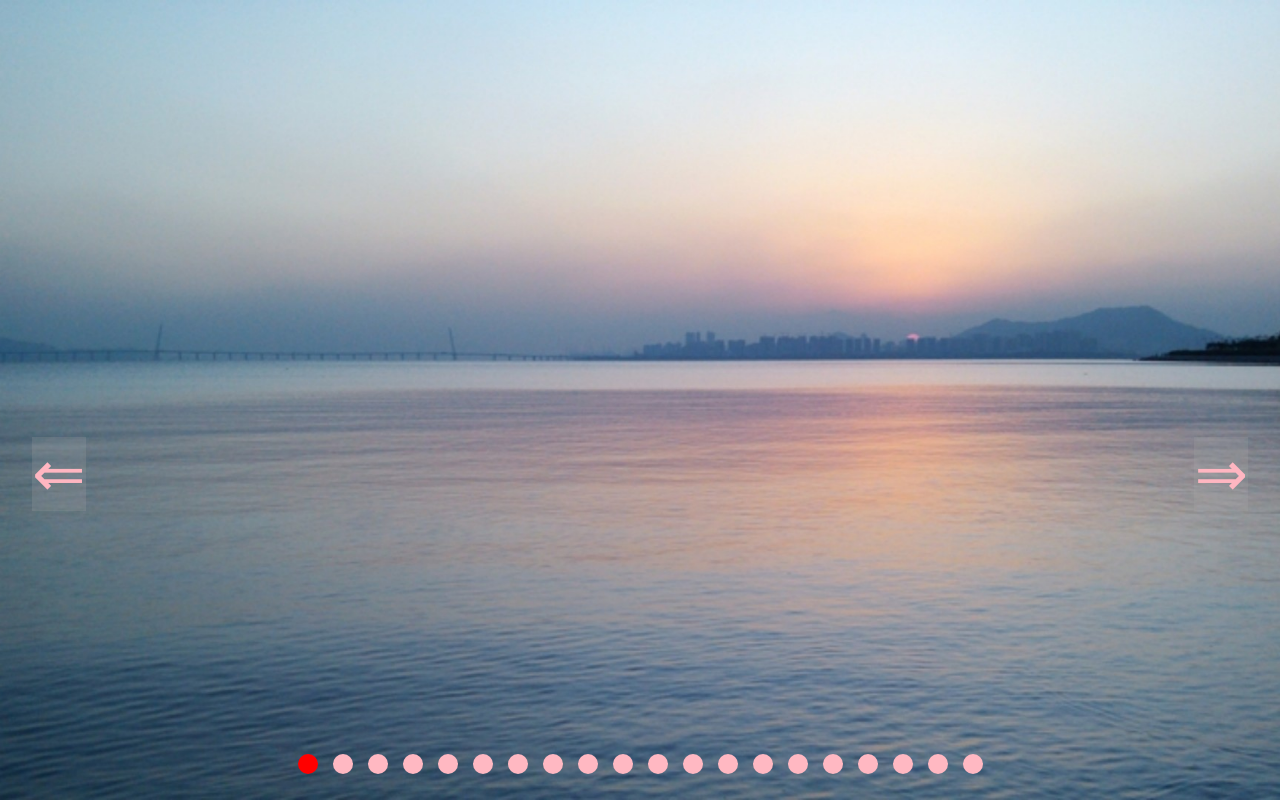
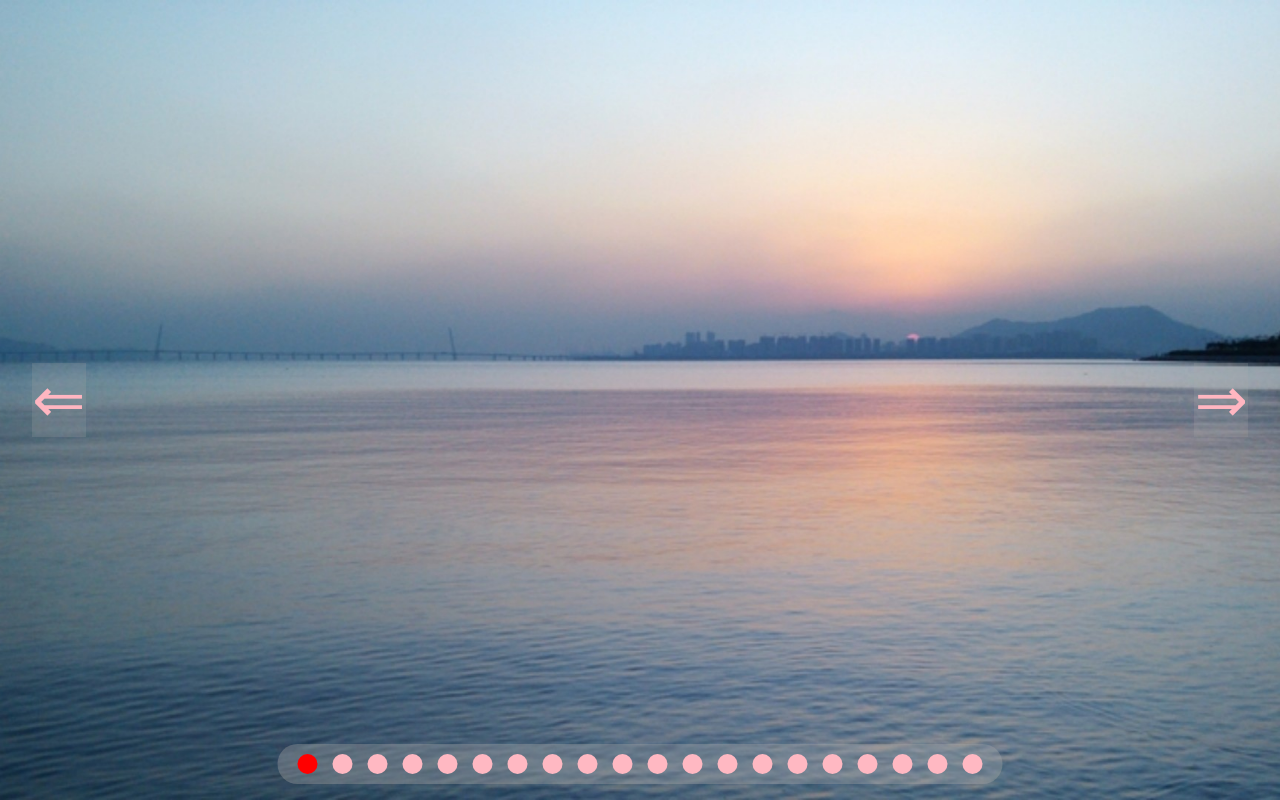
Before and after one commit to basushaunak/image-carousel-TOP, a website built with webpack: page src/template.html in a window 1280 px wide. Both pictures are taken after a click on the button 307 px from the left and 764 px from the top of the page. Built offline with nearby package versions, Linux system fonts and the light colour scheme.

Commit message:
Completed

```diff
--- a/src/css/styles.css
+++ b/src/css/styles.css
@@ -14,6 +14,7 @@
     position: absolute;
     inset: 0;
     opacity:0;
+    transition: 300ms opacity ease-out;
 }
 
 .slide > img{
@@ -38,7 +39,7 @@
     position: absolute;
     background: transparent;
     top: 50%;
-    transform: translateY(50%);
+    transform: translateY(-50%);
     border: none;
     z-index: 2;
     cursor: pointer;
@@ -60,9 +61,14 @@
     display: flex;
     justify-content: center;
     align-items: center;
-    width: 100vw;
+    width: fit-content;
+    left: 50%;
+    transform: translateX(-50%);
     gap:15px;
     z-index: 2;
+    background-color: rgba(169, 169, 169,0.35);
+    padding-inline: 20px;
+    border-radius: 25px;
 }
 
 .carousel-nav--button{
--- a/src/script/runcarousel.js
+++ b/src/script/runcarousel.js
@@ -3,6 +3,8 @@ function runCarousel(){
     const carouselNav = document.querySelector(".carousel-nav");
     const carouselButtonPrev = document.querySelector(".carousel-button--prev");
     const carouselButtonNext = document.querySelector(".carousel-button--next");
+    const slidesContainer = document.querySelector(".slides-container");
+    let isHoveringSlide;
 
     let activeSlide = 0;
     let targetSlide = -1;
@@ -18,19 +20,48 @@ function runCarousel(){
     slideList[activeSlide].classList.add("slide-active");
 
     carouselButtonPrev.addEventListener("click",()=>{
+        previousSlide();
+    })
+    carouselButtonNext.addEventListener("click",()=>{
+        nextSlide();
+    })
+
+    carouselNav.addEventListener("click",(e)=>{
+        let clickedButton = e.target.closest("button");
+        for(let i = 0; i< carouselNavButtons.length;i++){
+            if(carouselNavButtons[i] === clickedButton){
+                targetSlide = i;
+                break;
+            }
+        }
+        updateCarousel();
+    })
+
+    slidesContainer.addEventListener("mouseleave",()=>{
+        console.log("Mouse left slide");
+        isHoveringSlide = false;
+    })
+
+    slidesContainer.addEventListener("mouseenter",()=>{
+        console.log("Mouse entered slide");
+        isHoveringSlide = true;
+    })
+
+    function nextSlide(){
+        targetSlide = activeSlide + 1;
+        if(targetSlide >= slideList.length){
+            targetSlide = 0;
+        }
+        updateCarousel();
+    }
+
+    function previousSlide(){
         targetSlide = activeSlide - 1;
         if(targetSlide < 0){
             targetSlide = slideList.length-1;
         }
         updateCarousel();
-    })
-    carouselButtonNext.addEventListener("click",()=>{
-        targetSlide = activeSlide + 1;
-        if(targetSlide >= slideList.length){
-            targetSlide = 0;
-        }
-        updateCarousel();
-    })
+    }
 
     function updateCarousel(){
         carouselNavButtons[activeSlide].classList.remove("slide-active");
@@ -40,5 +71,14 @@ function runCarousel(){
         activeSlide = targetSlide;
         targetSlide = -1;
     }
+
+    function autoLoopSlides(){
+        if(isHoveringSlide){
+            return;
+        }
+        nextSlide();
+    }
+
+    setInterval(autoLoopSlides,5000);
 }
 runCarousel();
--- a/src/template.html
+++ b/src/template.html
@@ -15,7 +15,7 @@
         <div class="carousel">
           <button class="carousel-button carousel-button--prev">&#8656</button>
           <button class="carousel-button carousel-button--next">&#8658</button>
-          <ul class="slides-list">
+          <ul class="slides-container">
             <li class="slide">
               <img src="./assets/images/slide-01.jpg">
             </li>
```
